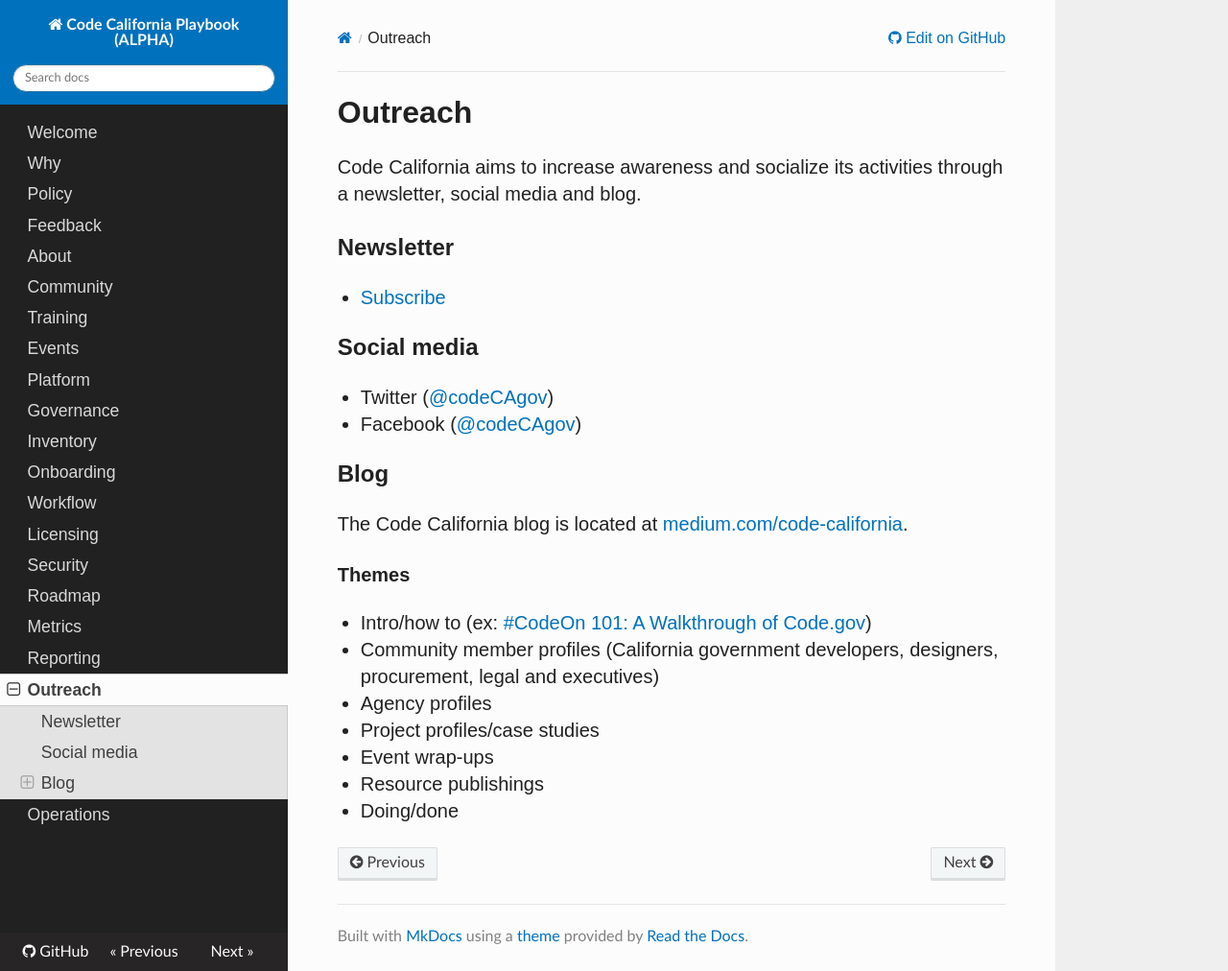
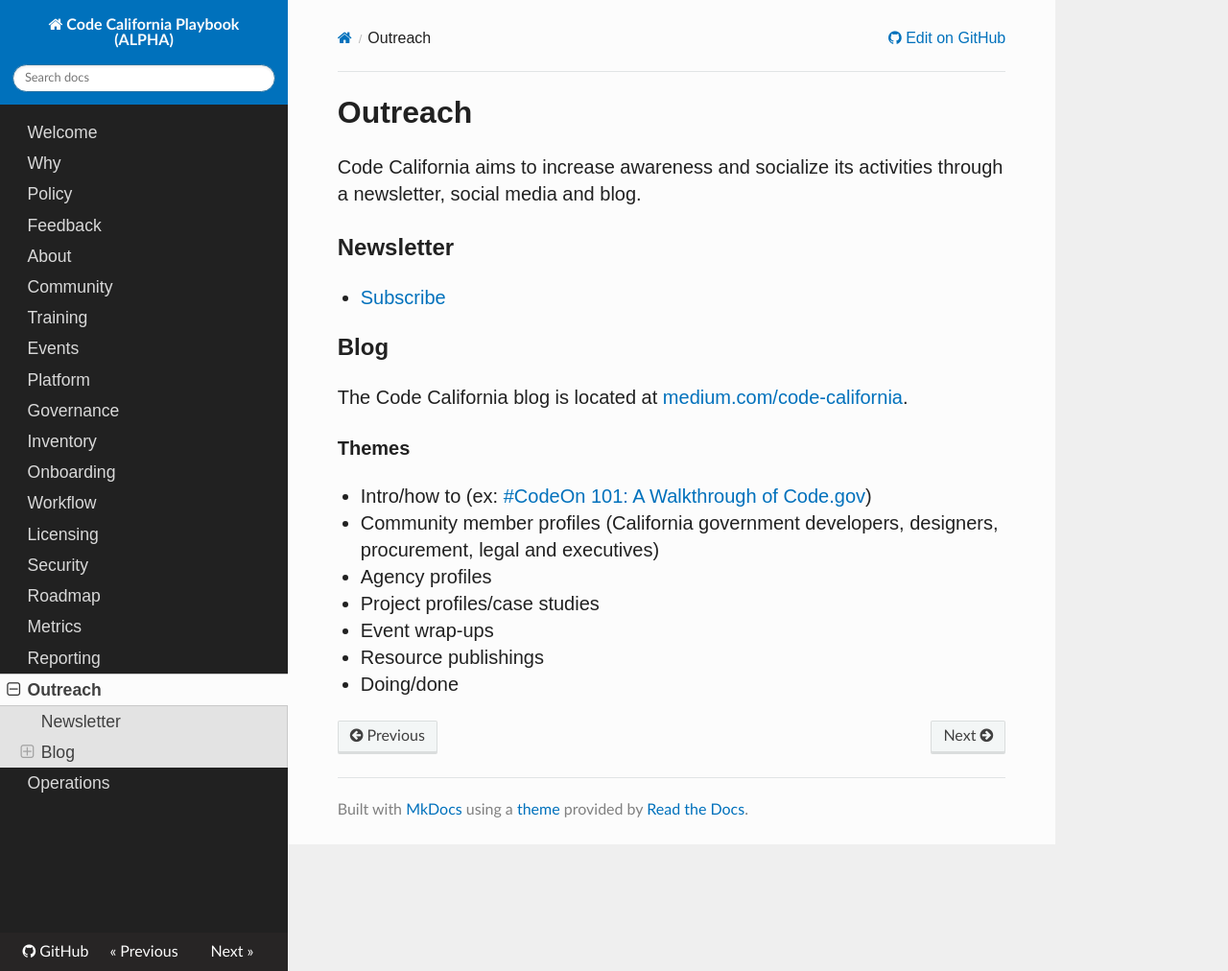
Before and after one commit to CA-CODE-Works/playbook, an MkDocs documentation site: the page built from docs/outreach.md, in a window 1280 px wide and 1012 px high. Shown: the whole window at 96% size. Built offline with MkDocs 1.6.1, drawn with Linux system fonts in a browser that asks for light colours; nearby versions of some CDN libraries; old or Windows-style settings are respelled for this version of MkDocs.

Commit message:
Update outreach.md

```diff
--- a/docs/outreach.md
+++ b/docs/outreach.md
@@ -5,12 +5,6 @@ Code California aims to increase awareness and socialize its activities through
 ## Newsletter
 
 * [Subscribe](https://www.facebook.com/codeCAgov)
-
-## Social media
-
-* Twitter ([@codeCAgov](https://twitter.com/CodeCAgov))
-
-* Facebook ([@codeCAgov](https://twitter.com/CodeCAgov))
 
 ## Blog
 
```
